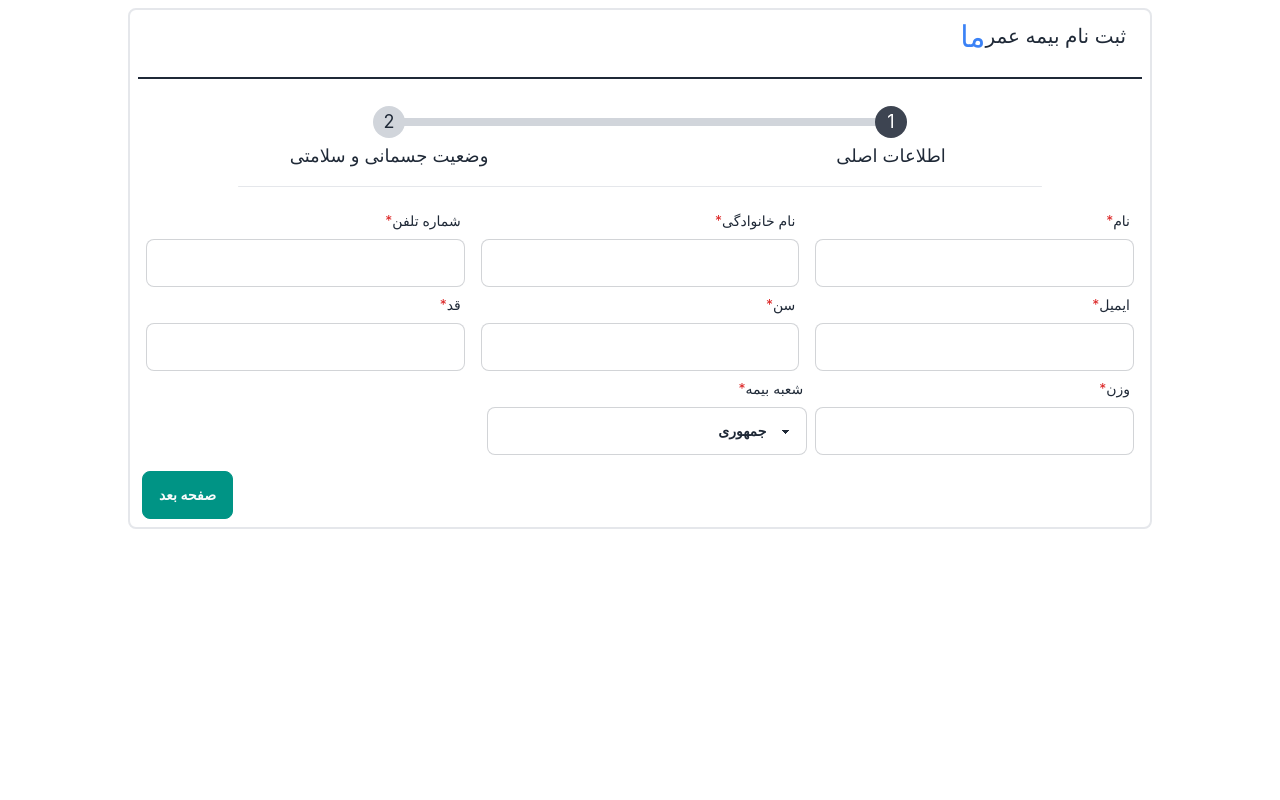
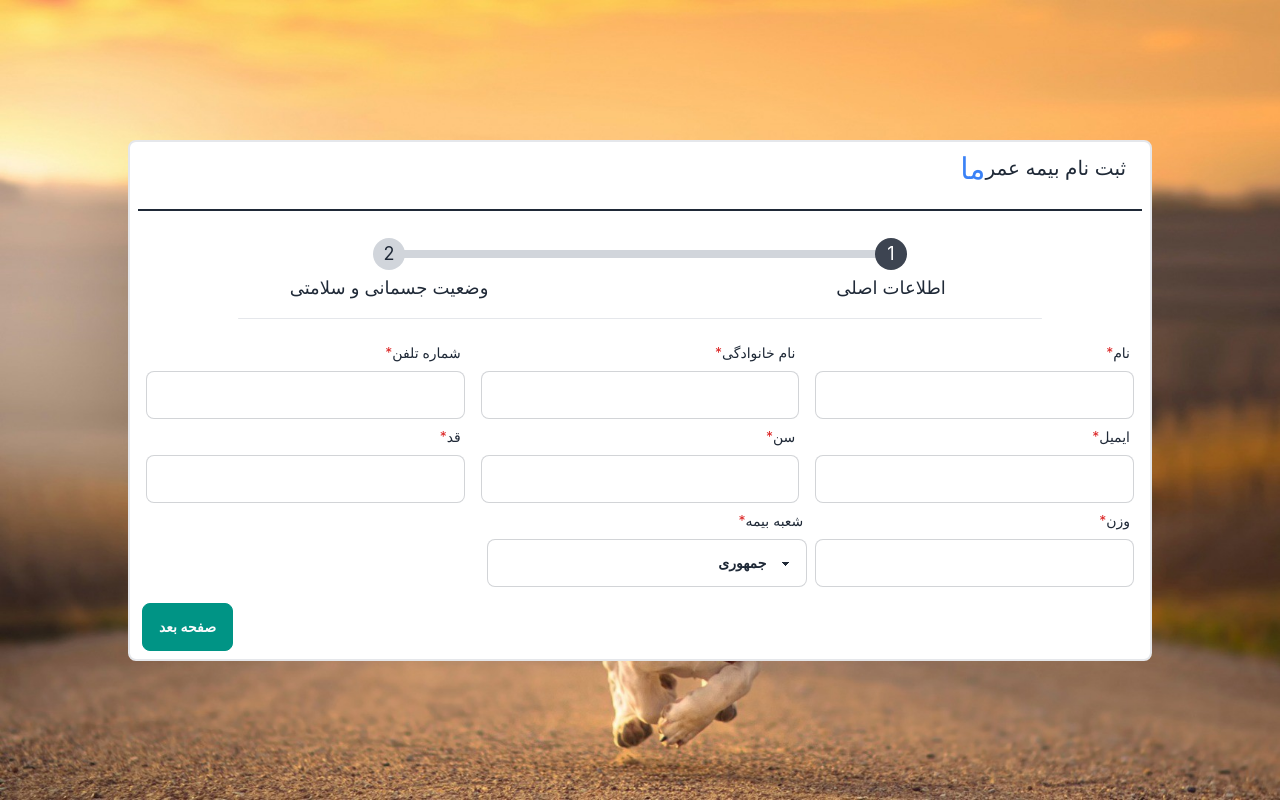
Before and after one commit to aliashahi/gardian-life-insurance, a React (Create React App) app: page / in a window 1280 px wide. Built offline with nearby package versions, Linux system fonts and the light colour scheme.

Commit message:
Fix background

```diff
--- a/src/App.tsx
+++ b/src/App.tsx
@@ -4,7 +4,7 @@ function App() {
   return (
     <div
       className="w-screen overflow-x-hidden
-     flex justify-center items-center"
+     flex justify-center items-center md:h-screen main-bg"
     >
       <Main />
     </div>
--- a/src/components/Main.tsx
+++ b/src/components/Main.tsx
@@ -9,7 +9,7 @@ export function Main() {
   const stepIndex = useRecoilValue(stepIndexState);
 
   return (
-    <div className="w-11/12 md:w-4/5 border-2 border-gray-200 rounded-lg p-2 my-4 md:my-2 transition-all">
+    <div className="bg-white w-11/12 md:w-4/5 border-2 border-gray-200 rounded-lg p-2 my-4 md:my-2 transition-all">
       {/* header */}
       <Header />
       <div className="divider"></div>
--- a/src/index.css
+++ b/src/index.css
@@ -26,3 +26,8 @@ code {
   font-family: source-code-pro, Menlo, Monaco, Consolas, "Courier New",
     monospace;
 }
+
+.main-bg {
+  background-image: url("./assets/family-bg.jpg");
+  background-size: auto 100vh;
+}
```
